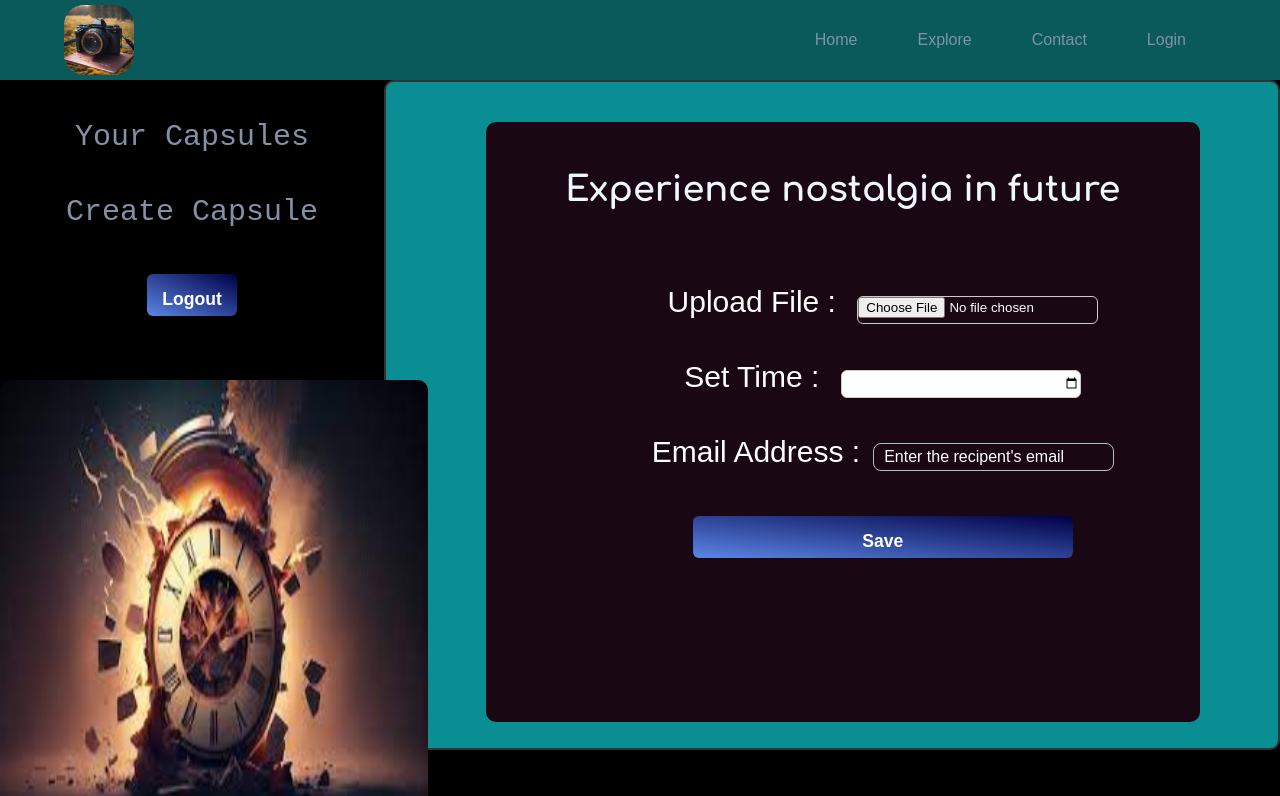
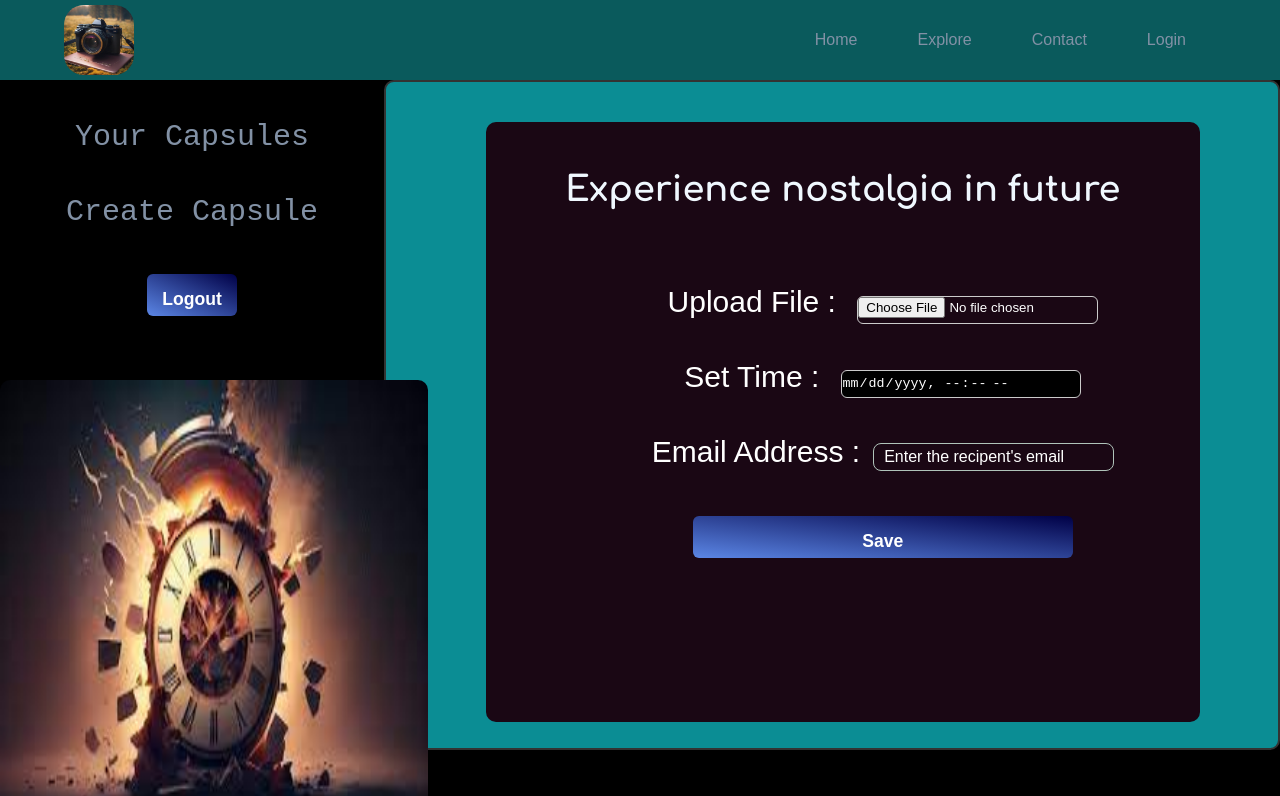
Before and after one commit to jannat226/ESE-Componet--III-WSD-Project-, a React (Create React App) app in the folder client/: page /userdashboard in a window 1280 px wide. Shown: the top 796 px of the page. Built offline with nearby package versions, Linux system fonts and the light colour scheme; no server answers; sample sign-in values are in the browser's storage; a web font is replaced by a local one.

Commit message:
color change

```diff
--- a/client/src/pages/UserDashboard.css
+++ b/client/src/pages/UserDashboard.css
@@ -62,7 +62,9 @@ margin: 1000px ;
 width:38% !important;
 
 }
-
+input[type="datetime-local"]{
+  background-color: black;
+}
 input[type="email"]{
 align-items: center;
 padding-left: 10px !important;
```
